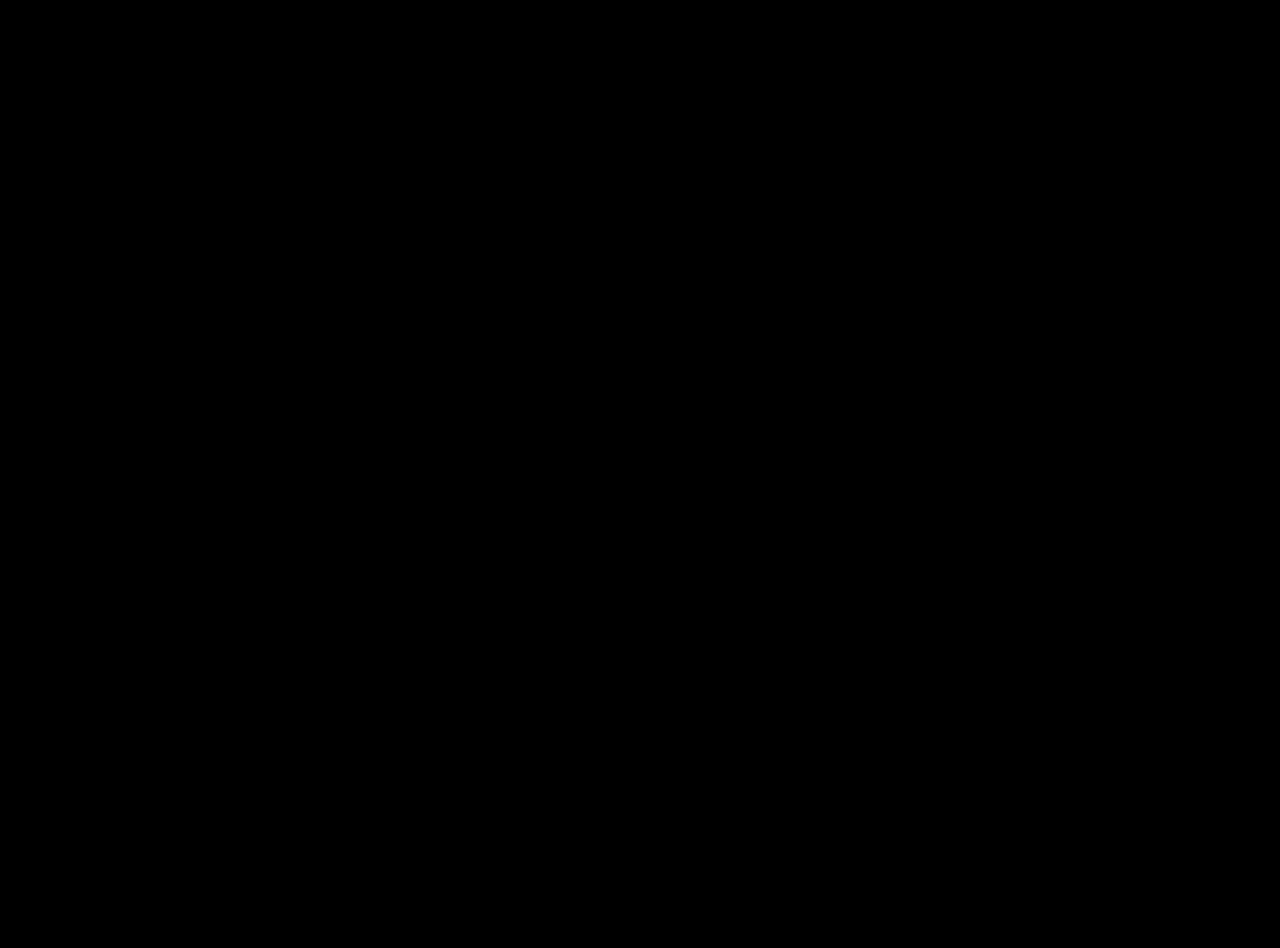
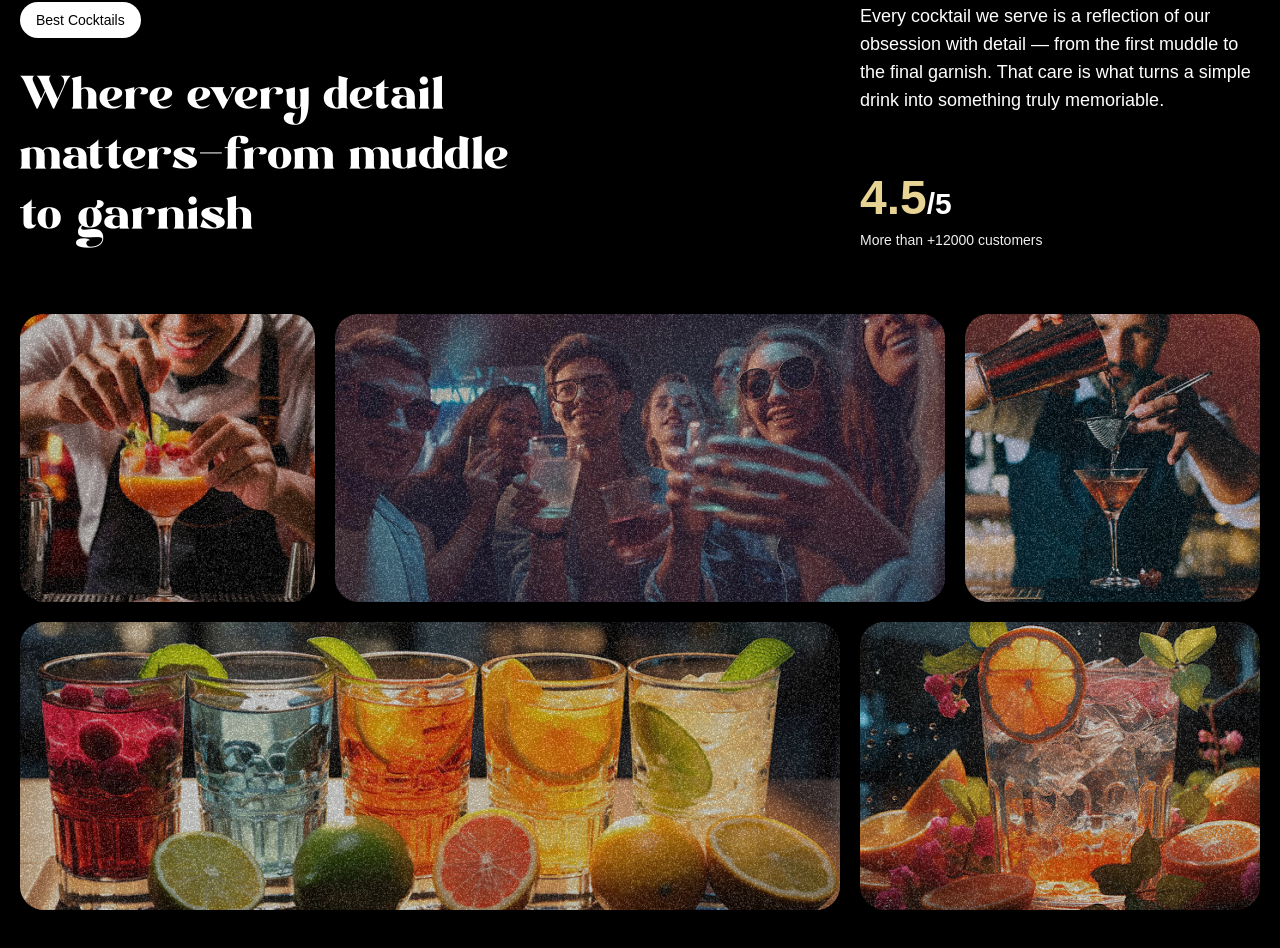
Before and after one commit to dikaafty/mojito, a React (Vite) app: page / in a window 1280 px wide. Shown: the part 1710-2658 px from the top of the page. Before the commit the page ends 1600 px from the top, so only its background shows below. Built offline with nearby package versions, Linux system fonts and the light colour scheme; a web font is replaced by a local one.

Commit message:
Create about and its items jsx with their attributes in About component

```diff
--- a/src/components/About.tsx
+++ b/src/components/About.tsx
@@ -1,7 +1,86 @@
 const About = () => {
   return (
-    <section>
+    <section id="about">
+      <div className="mb-16 md:px-0 px-5">
+        <div className="content">
+          <div className="md:col-span-8">
+            <p className="badge">Best Cocktails</p>
 
+            <h2>
+              Where every detail matters
+              <span className="text-white">-</span>
+              from muddle to garnish
+            </h2>
+          </div>
+
+          <div className="sub-content">
+            <p>
+              Every cocktail we serve is a reflection of our obsession with detail —
+              from the first muddle to the final garnish. That care is what turns a simple
+              drink into something truly memoriable.
+            </p>
+
+            <div>
+              <p className="md:text-3xl text-xl font-bold">
+                <span>4.5</span>/5
+              </p>
+
+              <p className="text-sm text-white-100">
+                More than +12000 customers
+              </p>
+            </div>
+          </div>
+        </div>
+      </div>
+
+      <div className="top-grid">
+        <div className="md:col-span-3">
+          <div className="noisy" />
+
+          <img
+            src="/images/abt1.png"
+            alt="grid img 1"
+          />
+        </div>
+
+        <div className="md:col-span-6">
+          <div className="noisy" />
+
+          <img
+            src="/images/abt2.png"
+            alt="grid img 2"
+          />
+        </div>
+
+        <div className="md:col-span-3">
+          <div className="noisy" />
+
+          <img
+            src="/images/abt5.png"
+            alt="grid img 5"
+          />
+        </div>
+      </div>
+
+      <div className="bottom-grid">
+        <div className="md:col-span-8">
+          <div className="noisy" />
+
+          <img
+            src="/images/abt3.png"
+            alt="grid img 3"
+          />
+        </div>
+
+        <div className="md:col-span-4">
+          <div className="noisy" />
+
+          <img
+            src="/images/abt4.png"
+            alt="grid img 4"
+          />
+        </div>
+      </div>
     </section>
   )
 }
```
